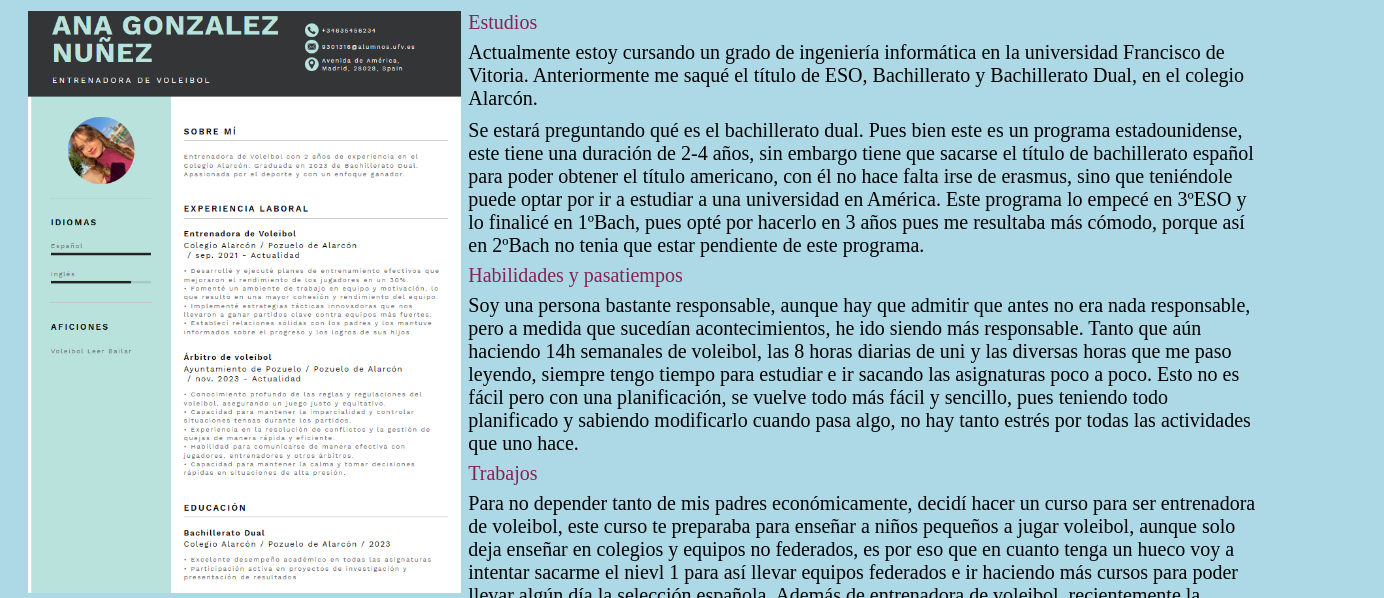
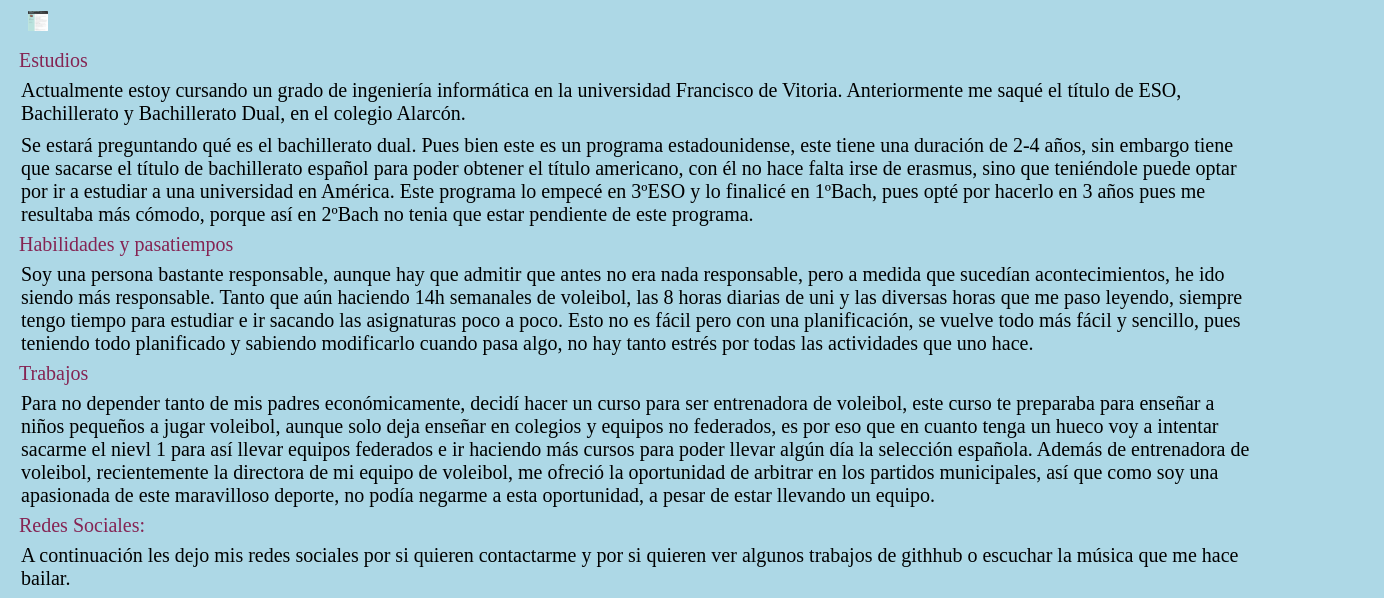
Before and after one commit to Anita0915/webfundamentos_Ana.github.io, a plain HTML site: page Partes/Sobre mi.html in a window 1280 px wide. Shown: the part 171-769 px from the top of the page, 1384 px wide, since content can reach past the window. Drawn offline with Linux system fonts and the light colour scheme.

Commit message:
Update Sobre mi.html

```diff
--- a/Partes/Sobre mi.html
+++ b/Partes/Sobre mi.html
@@ -3,7 +3,18 @@
 <head>
 <title>Conóceme más</title>
 <link href="../Css/style.css" rel="stylesheet"/>
-
+<style>
+  img {
+    display: inline-block;
+    width: 20px;
+    height: 20px;
+    border-radius: 10%;
+    margin-right: 5px;
+  }
+  img:hover {
+    background-color: none;
+  }
+</style>
 </head>
 <body>
   <div class="navbar">
@@ -33,7 +44,7 @@
   <p>Como está viendo, me llamo Ana González Núñez, tengo 18 años, vivo en Pozuelo de Alarcón y soy una apasionada de la lectura y del voleibol.</p>
 
   <div>
-    <img id="image" src="../Imagenes/curriculum.png" style="width: 35%; height: auto; float: left;"/>
+    <img id="image" src="../Imagenes/curriculum.png" />
   </div>
 
   <h4>Estudios</h4>
```
